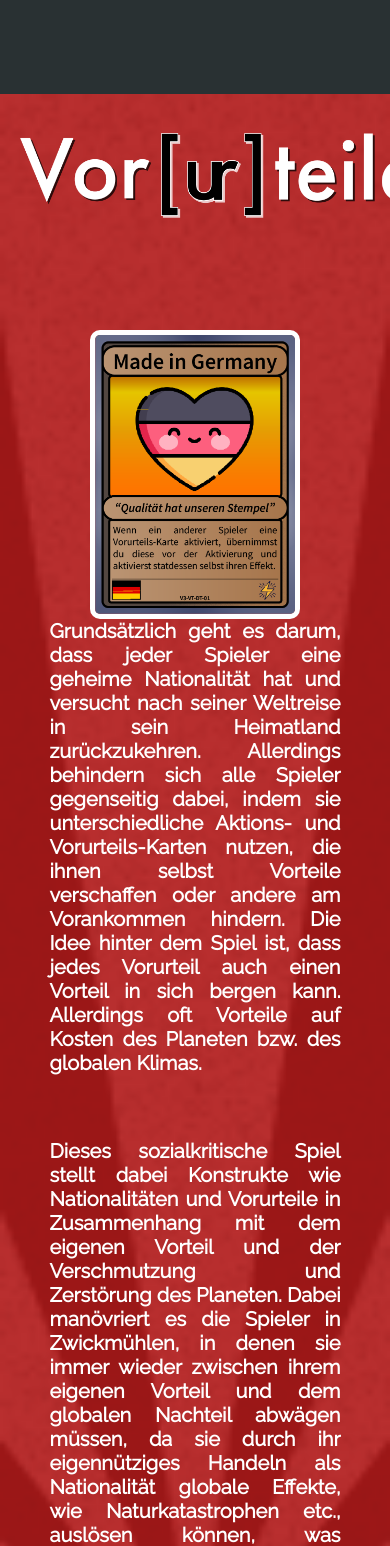
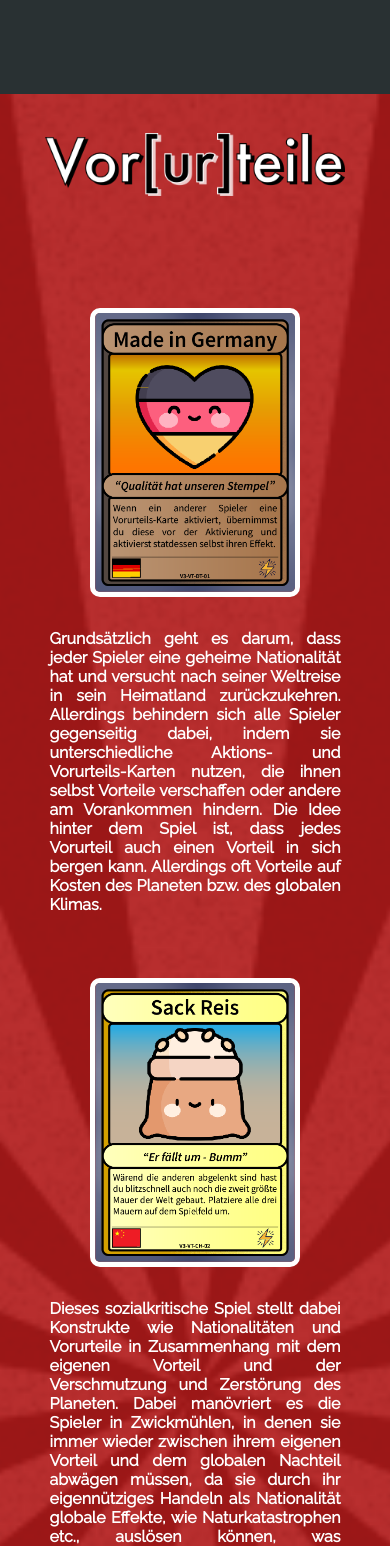
Before and after one commit to AndyHu8/brokolee-games-vorurteile, a React (Create React App) app in the folder vorurteile/: page / in a window 390 px wide. Shown: the part 960-2506 px from the top of the page. Built offline with nearby package versions, Linux system fonts and the light colour scheme.

Commit message:
Newsletter RSPV

```diff
--- a/vorurteile/public/index.html
+++ b/vorurteile/public/index.html
@@ -7,14 +7,17 @@
     <meta name="theme-color" content="#000000" />
     <meta
       name="description"
-      content="Brokolee Games - Vorurteile description"
+      content="Brokolee Games - Im Fokus von BrokoLee Games liegt immer an erster Stelle der Spielspaß und an zweiter die Gesellschaftskritik.
+      Wir verbinden innovative Game-Ideen mit Satire und Humor und haben keine Angst davor an gesellschaftliche Grenzen zu gehen,
+      politisch zu werden und ein klares Statement zu setzen. Unsere persönliche Herausforderung ist es, dass unsere Spiele nicht nur unterhalten,
+      sondern auch zur kritischen Auseinandersetzung mit globalen Themen unserer Zeit ermutigen."
     />
     <link rel="Icon" href="brocolee_logo.png"/>
     <link rel="preconnect" href="https://fonts.googleapis.com">
     <link rel="preconnect" href="https://fonts.gstatic.com" crossorigin>
     <link href="https://fonts.googleapis.com/css2?family=Permanent+Marker&display=swap" rel="stylesheet">
     <link href="https://fonts.googleapis.com/css2?family=Raleway&display=swap" rel="stylesheet">
-    <title>Brokolee Games - Vorurteile</title>
+    <title>Brokolee Games</title>
   </head>
   <body>
     <noscript>You need to enable JavaScript to run this app.</noscript>
--- a/vorurteile/src/Vorurteile/Vorurteile.css
+++ b/vorurteile/src/Vorurteile/Vorurteile.css
@@ -14,7 +14,7 @@
 }
 
 .vorurteileContent > .headlineImg {
-    width: 500px;
+    width: 600px;
     display: block;
     margin: auto;
 }
@@ -33,6 +33,10 @@
     border: 5px solid white;
     width: 300px;
     margin: auto;
+}
+
+.karte2Mobile {
+    display: none;
 }
 
 .vorurteileContent > .kartenMitTextDiv > div > h2 {
@@ -93,12 +97,41 @@
     }
 
     .vorurteileContent > .map {
-        width: 450px;
+        width: 500px;
     }
 }
 
 @media screen and (max-width: 750px) {
     .vorurteileContent > .kartenMitTextDiv > div {
         flex-direction: column;
+        gap: 2em;
+    }
+
+    .karte1Mobile {
+        display: none;
+    }
+
+    .karte2Mobile {
+        display: block;
     }
 }
+
+@media screen and (max-width: 600px) {
+    .vorurteileContent > .map {
+        width: 400px;
+    }
+}
+
+@media screen and (max-width: 500px) {
+    .vorurteileContent > .headlineImg {
+        width: 300px;
+    }
+
+    .vorurteileContent > .kartenMitTextDiv > div > h2 {
+        font-size: 1em;
+    }
+
+    .vorurteileContent > .map {
+        width: 90%;
+    }
+}
--- a/vorurteile/src/Vorurteile/Vorurteile.jsx
+++ b/vorurteile/src/Vorurteile/Vorurteile.jsx
@@ -18,11 +18,12 @@ const Vorurteile = () => {
                             Allerdings oft Vorteile auf Kosten des Planeten bzw. des globalen Klimas.</h2>
                     </div>
                     <div>
+                        <img src={asset2} alt="Karte 2" className="karte2Mobile" />
                         <h2>Dieses sozialkritische Spiel stellt dabei Konstrukte wie Nationalitäten und Vorurteile in Zusammenhang mit dem eigenen Vorteil
                             und der Verschmutzung und Zerstörung des Planeten. Dabei manövriert es die Spieler in Zwickmühlen, in denen sie immer wieder zwischen ihrem
                             eigenen Vorteil und dem globalen Nachteil abwägen müssen, da sie durch ihr eigennütziges Handeln als Nationalität globale Effekte,
                             wie Naturkatastrophen etc., auslösen können, was schlussendlich sogar zum Armageddon und so zum Game Over für alle führen kann.</h2>
-                        <img src={asset2} alt="Karte 2" />
+                        <img src={asset2} alt="Karte 2" className="karte1Mobile"/>
                     </div>
                     <div>
                         <img src={asset3} alt="Karte 3" />
```
Also changed, not shown: vorurteile/src/Bilder/VorurteileLogo.png.
